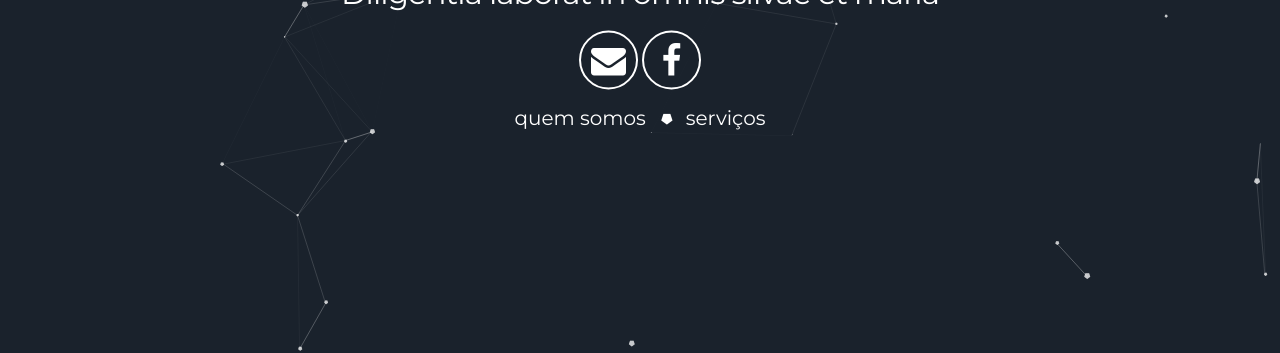
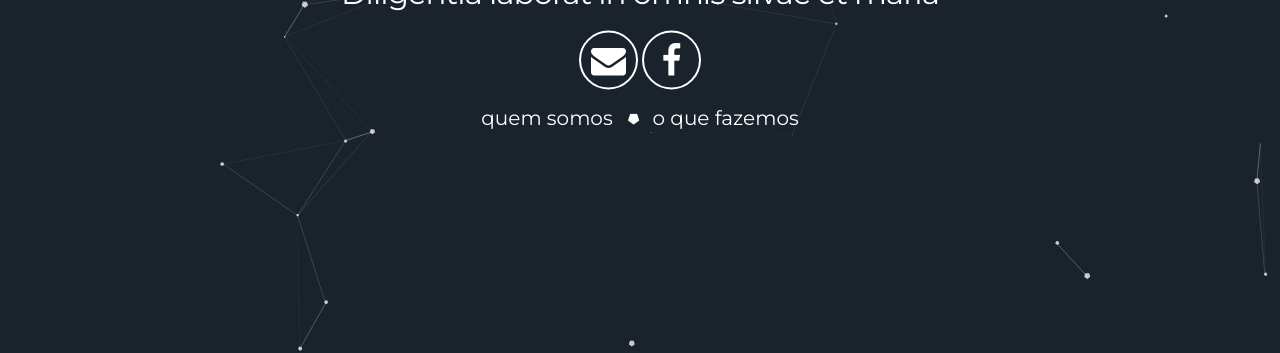
Before and after one commit to leroy1977/eQ1, a Jekyll site: the page built from index.html, in a window 1280 px wide and 900 px high. Shown: the part 438-791 px from the top of the window. Built offline with Jekyll 4.4.1, drawn with Linux system fonts in a browser that asks for light colours.

Commit message:
Update header.html

```diff
--- a/_includes/header.html
+++ b/_includes/header.html
@@ -14,7 +14,7 @@
       </div>
       <a class="link" href="#about" data-scroll>quem somos</a>
       &#11202;
-      <a class="link" href="#projects" data-scroll>serviços</a>
+      <a class="link" href="#projects" data-scroll>o que fazemos</a>
 
   </div>
   <!-- <a class="down" href="#about" data-scroll><i class="icon fa fa-chevron-down" aria-hidden="true"></i></a> -->
```
